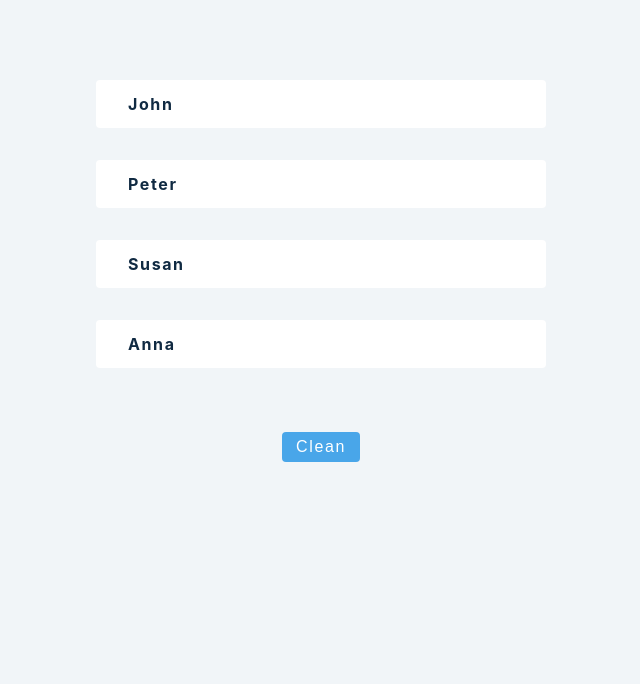
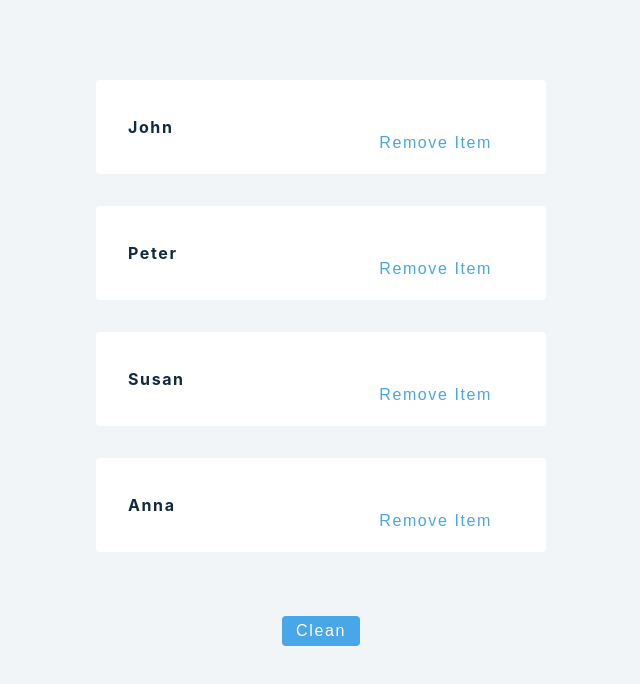
Before and after one commit to MarcoRosselDev/react-advanced-2020, a React (Create React App) app: page / in a window 1280 px wide. Shown: the top 684 px of the page, without its empty margins (319-959 px from the left). Built offline with nearby package versions, Linux system fonts and the light colour scheme.

Commit message:
example 3.5

```diff
--- a/src/tutorial/1-useState/setup/3-useState-array.js
+++ b/src/tutorial/1-useState/setup/3-useState-array.js
@@ -4,6 +4,10 @@
 const UseStateArray = () => {
   // usar React.useState funciona = pero evita importarlo from react
   const [people, setPeople] = React.useState(data);
+  const removeItem = (id) => {
+    let newPeople = people.filter((person) => person.id !== id);
+    setPeople(newPeople);
+  };
   return (
     <>
       {people.map((person) => {
@@ -11,6 +15,9 @@
         return (
           <div key={id} className="item">
             <h4>{name}</h4>
+            <button className="btn" onClick={() => removeItem(id)}>
+              remove item
+            </button>
           </div>
         );
       })}
```
